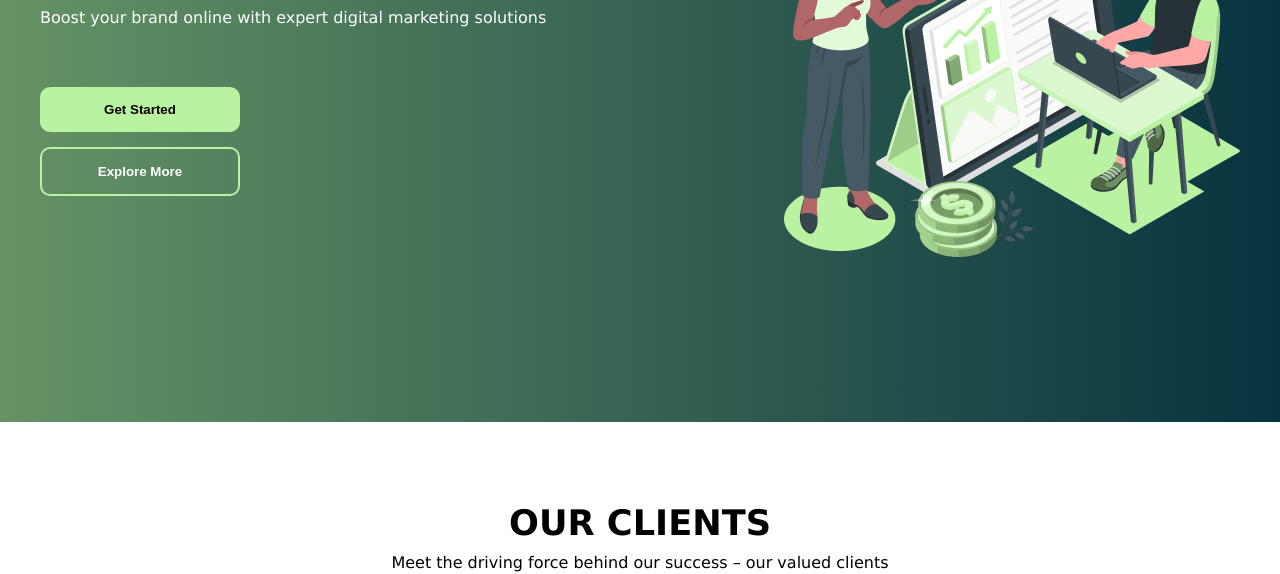
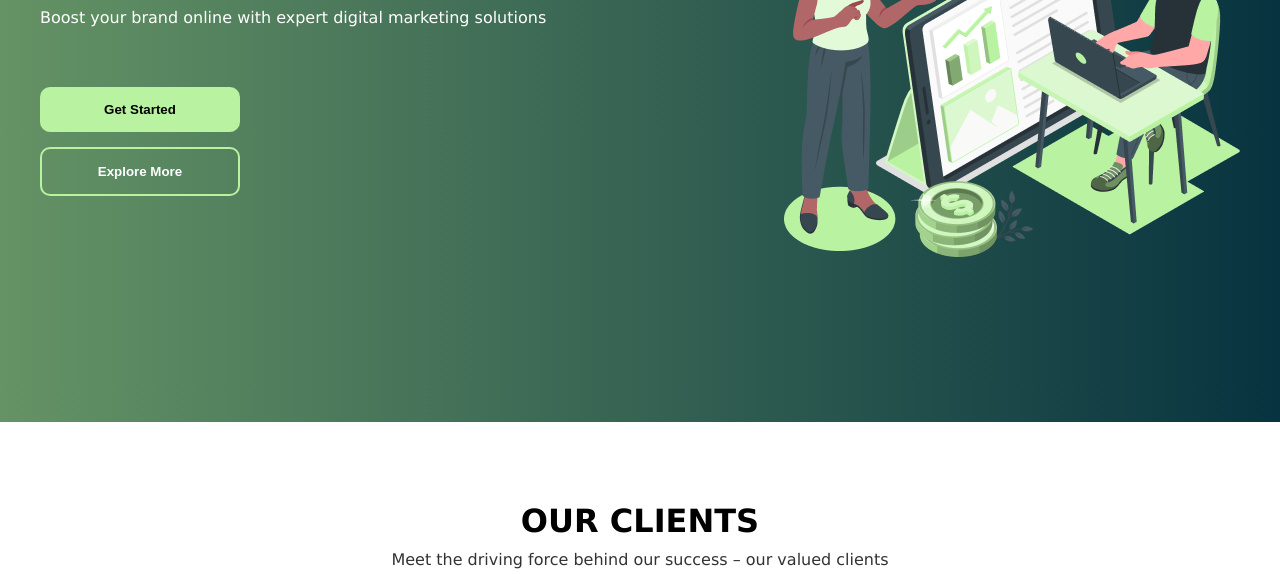
Before and after one commit to RexLinus/Agency-Landing-Page, a plain HTML site: page index.html in a window 1280 px wide. Shown: the part 378-952 px from the top of the page. Drawn offline with Linux system fonts and the light colour scheme; files whose address does not match are found by name.

Commit message:
Adjust section text styles

```diff
--- a/global.css
+++ b/global.css
@@ -22,3 +22,19 @@ body {
 .overflow-hidden {
   overflow: hidden;
 }
+
+.section-text {
+  text-align: center;
+  padding-bottom: 30px;
+}
+
+.section-text h2 {
+  font-size: 2rem;
+  padding-bottom: 10px;
+}
+
+.section-text p {
+  font-size: 1rem;
+  font-weight: 400;
+  opacity: 0.8;
+}
--- a/style/testimonial.css
+++ b/style/testimonial.css
@@ -10,16 +10,6 @@
   justify-content: space-between;
 }
 
-.section-text {
-  text-align: center;
-  padding-bottom: 30px;
-}
-
-.section-text h2 {
-  font-size: 2.2rem;
-  padding-bottom: 10px;
-}
-
 .clients {
   display: flex;
   justify-content: center;
```
